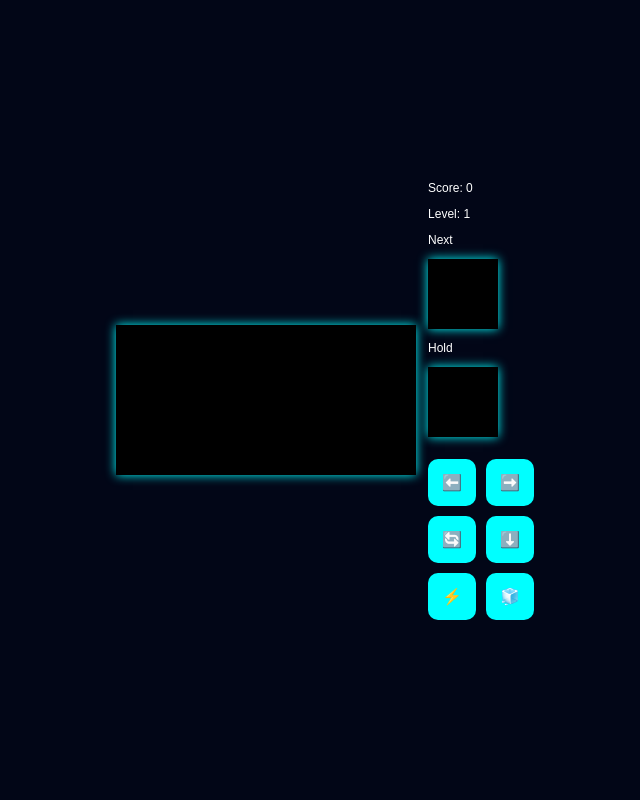
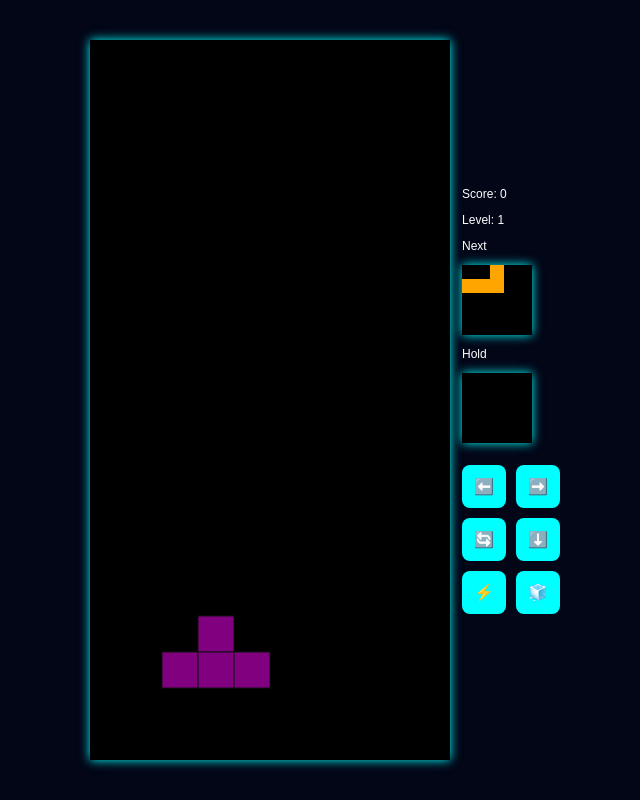
Before and after one commit to BolaOlatPrivateCollege/worldtestris, a website: page index.html in a window 1280 px wide. Both pictures are taken after a click on the button "⬅️". Shown: the whole page, without its empty margins (315-955 px from the left). Drawn offline with Linux system fonts and the light colour scheme.

Commit message:
Update index.html

```diff
--- a/index.html
+++ b/index.html
@@ -1,7 +1,7 @@
 <!DOCTYPE html>
 <html>
 <head>
-  <title>Tetris Ultimate Champions</title>
+  <title>Tetris Perfect Fit</title>
   <meta name="viewport" content="width=device-width, initial-scale=1.0, user-scalable=no">
 
   <style>
@@ -19,7 +19,7 @@
 
     #container {
       display:flex;
-      gap:12px;
+      gap:12px; /* 🔥 more spacing */
       align-items:center;
     }
 
@@ -43,31 +43,17 @@
     #controls {
       display:grid;
       grid-template-columns: repeat(2, 1fr);
-      gap:10px;
+      gap:10px; /* 🔥 more spacing */
       margin-top:10px;
     }
 
     #controls button {
-      padding:14px;
+      padding:12px;
       font-size:16px;
       border:none;
-      border-radius:10px;
+      border-radius:8px;
       background:#0ff;
       color:black;
-
-      /* 🔥 SMOOTH EFFECT */
-      transition: transform 0.1s ease, box-shadow 0.1s ease;
-    }
-
-    /* 👆 PRESS EFFECT */
-    #controls button:active {
-      transform: scale(1.2);
-      box-shadow: 0 0 15px cyan;
-    }
-
-    /* 📱 TOUCH FEEDBACK FIX */
-    #controls button {
-      -webkit-tap-highlight-color: transparent;
     }
 
     #overlay {
@@ -116,8 +102,234 @@
   <button onclick="location.reload()">Restart</button>
 </div>
 
+<!-- AUDIO -->
+<audio id="bgm" src="bg.mp3" loop></audio>
+<audio id="moveSound" src="move.wav"></audio>
+<audio id="rotateSound" src="rotate.wav"></audio>
+<audio id="clearSound" src="clear.wav"></audio>
+<audio id="dropSound" src="drop.wav"></audio>
+<audio id="gameOverSound" src="gameover.wav"></audio>
+
 <script>
-// (Game logic unchanged — keep your existing JS here)
+// 🔊 SOUND
+let volume=0.5;
+function playSound(id){
+ let s=document.getElementById(id);
+ s.currentTime=0;
+ s.volume=volume;
+ s.play().catch(()=>{});
+}
+
+document.body.addEventListener("click",()=>{
+ document.getElementById("bgm").play().catch(()=>{});
+},{once:true});
+
+// 📱 PERFECT FIT (NO CUTTING)
+const canvas=document.getElementById("game");
+const ctx=canvas.getContext("2d");
+
+const ROWS=20, COLS=10;
+let SIZE;
+
+function resize(){
+ const maxHeight = window.innerHeight * 0.9;
+ const maxWidth = window.innerWidth * 0.5;
+
+ SIZE = Math.floor(Math.min(maxHeight / ROWS, maxWidth / COLS));
+
+ canvas.width = COLS * SIZE;
+ canvas.height = ROWS * SIZE;
+}
+
+resize();
+window.addEventListener("resize",resize);
+
+const nextCtx=document.getElementById("next").getContext("2d");
+const holdCtx=document.getElementById("hold").getContext("2d");
+
+// GAME
+let board,piece,nextPiece,holdPiece=null,canHold=true;
+let score,level,speed,gameOver;
+
+const pieces=[
+ {shape:[[1,1,1,1]],color:"cyan"},
+ {shape:[[1,1],[1,1]],color:"yellow"},
+ {shape:[[0,1,0],[1,1,1]],color:"purple"},
+ {shape:[[0,1,1],[1,1,0]],color:"green"},
+ {shape:[[1,1,0],[0,1,1]],color:"red"},
+ {shape:[[1,0,0],[1,1,1]],color:"blue"},
+ {shape:[[0,0,1],[1,1,1]],color:"orange"}
+];
+
+function createPiece(p){
+ return {shape:p.shape.map(r=>[...r]),color:p.color,x:3,y:0};
+}
+
+function randomPiece(){
+ return createPiece(pieces[Math.floor(Math.random()*pieces.length)]);
+}
+
+function init(){
+ board=Array.from({length:ROWS},()=>Array(COLS).fill(0));
+ score=0;level=1;speed=500;gameOver=false;
+
+ piece=randomPiece();
+ nextPiece=randomPiece();
+
+ document.getElementById("bgm").volume=volume;
+
+ updateUI();
+ gameLoop();
+}
+
+function drawCell(x,y,color){
+ ctx.fillStyle=color;
+ ctx.fillRect(x*SIZE,y*SIZE,SIZE,SIZE);
+ ctx.strokeStyle="#111";
+ ctx.strokeRect(x*SIZE,y*SIZE,SIZE,SIZE);
+}
+
+function draw(){
+ ctx.clearRect(0,0,canvas.width,canvas.height);
+
+ board.forEach((r,y)=>r.forEach((v,x)=>v&&drawCell(x,y,v)));
+ piece.shape.forEach((r,y)=>r.forEach((v,x)=>v&&drawCell(piece.x+x,piece.y+y,piece.color)));
+
+ drawMini(nextCtx,nextPiece);
+ drawMini(holdCtx,holdPiece);
+}
+
+function drawMini(ctx,p){
+ ctx.clearRect(0,0,100,100);
+ if(!p) return;
+
+ p.shape.forEach((r,y)=>r.forEach((v,x)=>{
+  if(v){
+   ctx.fillStyle=p.color;
+   ctx.fillRect(x*20,y*20,20,20);
+  }
+ }));
+}
+
+function checkCollision(px,py,shape){
+ for(let y=0;y<shape.length;y++){
+  for(let x=0;x<shape[y].length;x++){
+   if(!shape[y][x]) continue;
+
+   let nx=px+x, ny=py+y;
+
+   if(nx<0||nx>=COLS) return true;
+   if(ny>=ROWS) return true;
+   if(ny>=0&&board[ny][nx]) return true;
+  }
+ }
+ return false;
+}
+
+function collision(){return checkCollision(piece.x,piece.y,piece.shape);}
+
+function merge(){
+ piece.shape.forEach((r,y)=>r.forEach((v,x)=>{
+  if(v){
+   if(piece.y+y<0) endGame();
+   board[piece.y+y][piece.x+x]=piece.color;
+  }
+ }));
+}
+
+function clearLines(){
+ let lines=0;
+ board=board.filter(r=>{
+  if(r.every(c=>c!==0)){lines++;return false;}
+  return true;
+ });
+
+ while(board.length<ROWS) board.unshift(Array(COLS).fill(0));
+
+ if(lines>0){
+  playSound("clearSound");
+  score+=lines*10;
+  level=Math.floor(score/50)+1;
+  speed=Math.max(100,500-(level*40));
+  updateUI();
+ }
+}
+
+function updateUI(){
+ document.getElementById("score").innerText=score;
+ document.getElementById("level").innerText=level;
+}
+
+function spawnNext(){
+ piece=nextPiece;
+ piece.x=3;piece.y=0;
+ nextPiece=randomPiece();
+ canHold=true;
+ if(collision()) endGame();
+}
+
+function moveDown(){
+ piece.y++;
+ if(collision()){
+  piece.y--;
+  merge();
+  clearLines();
+  spawnNext();
+ }
+}
+
+function move(d){
+ piece.x+=d;
+ if(collision()) piece.x-=d;
+ else playSound("moveSound");
+}
+
+function rotate(){
+ let r=piece.shape[0].map((_,i)=>piece.shape.map(row=>row[i]).reverse());
+ let old=piece.shape;
+ piece.shape=r;
+ if(collision()) piece.shape=old;
+ else playSound("rotateSound");
+}
+
+function hold(){
+ if(!canHold) return;
+
+ if(!holdPiece){
+  holdPiece=createPiece(piece);
+  spawnNext();
+ } else {
+  let t=createPiece(piece);
+  piece=createPiece(holdPiece);
+  holdPiece=t;
+ }
+
+ canHold=false;
+}
+
+function hardDrop(){
+ while(!collision()) piece.y++;
+ piece.y--;
+ playSound("dropSound");
+ merge();
+ clearLines();
+ spawnNext();
+}
+
+function endGame(){
+ gameOver=true;
+ playSound("gameOverSound");
+ document.getElementById("overlay").style.display="flex";
+}
+
+function gameLoop(){
+ if(gameOver) return;
+ moveDown();
+ draw();
+ setTimeout(gameLoop,speed);
+}
+
+init();
 </script>
 
 </body>
```
